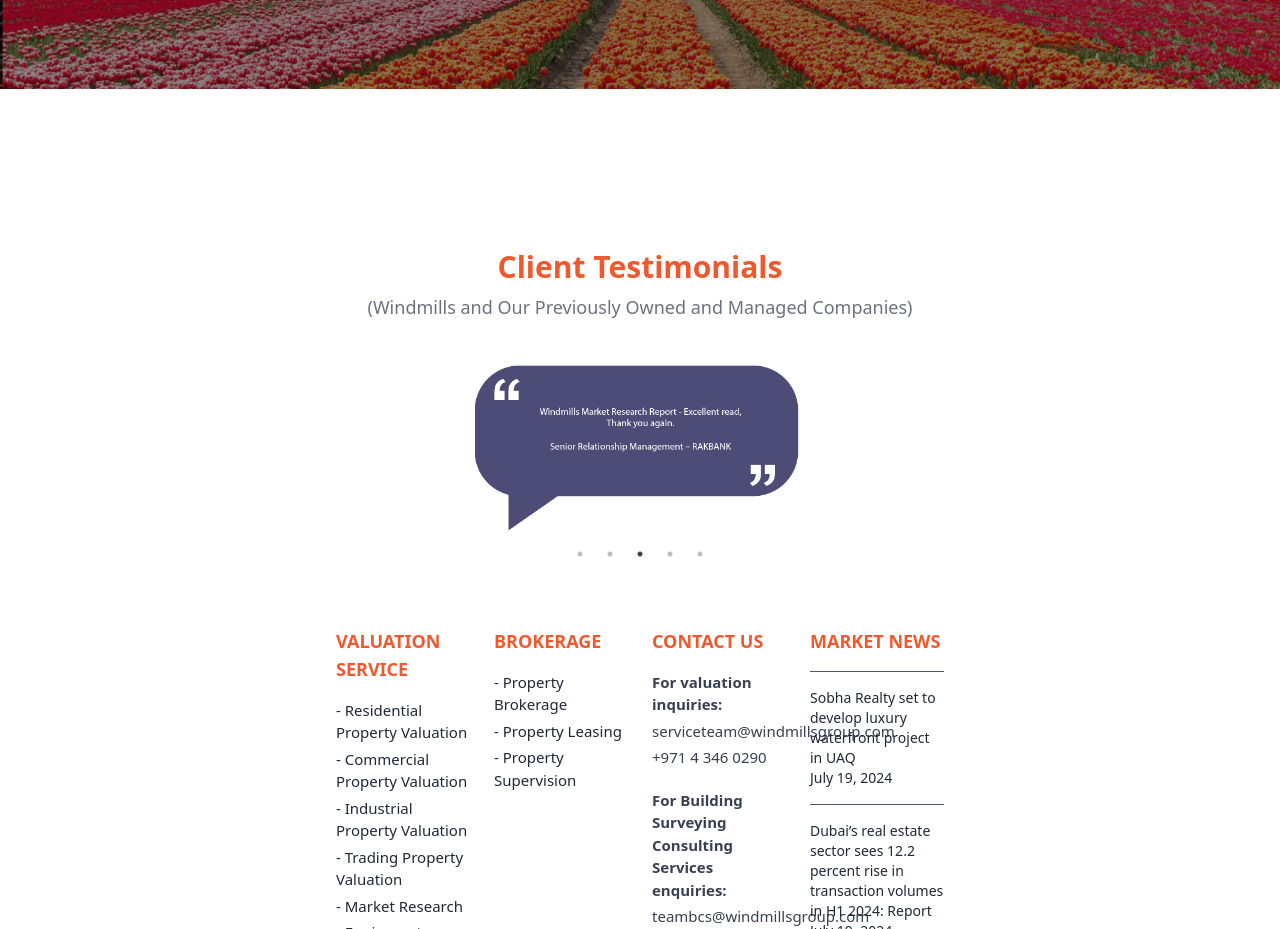
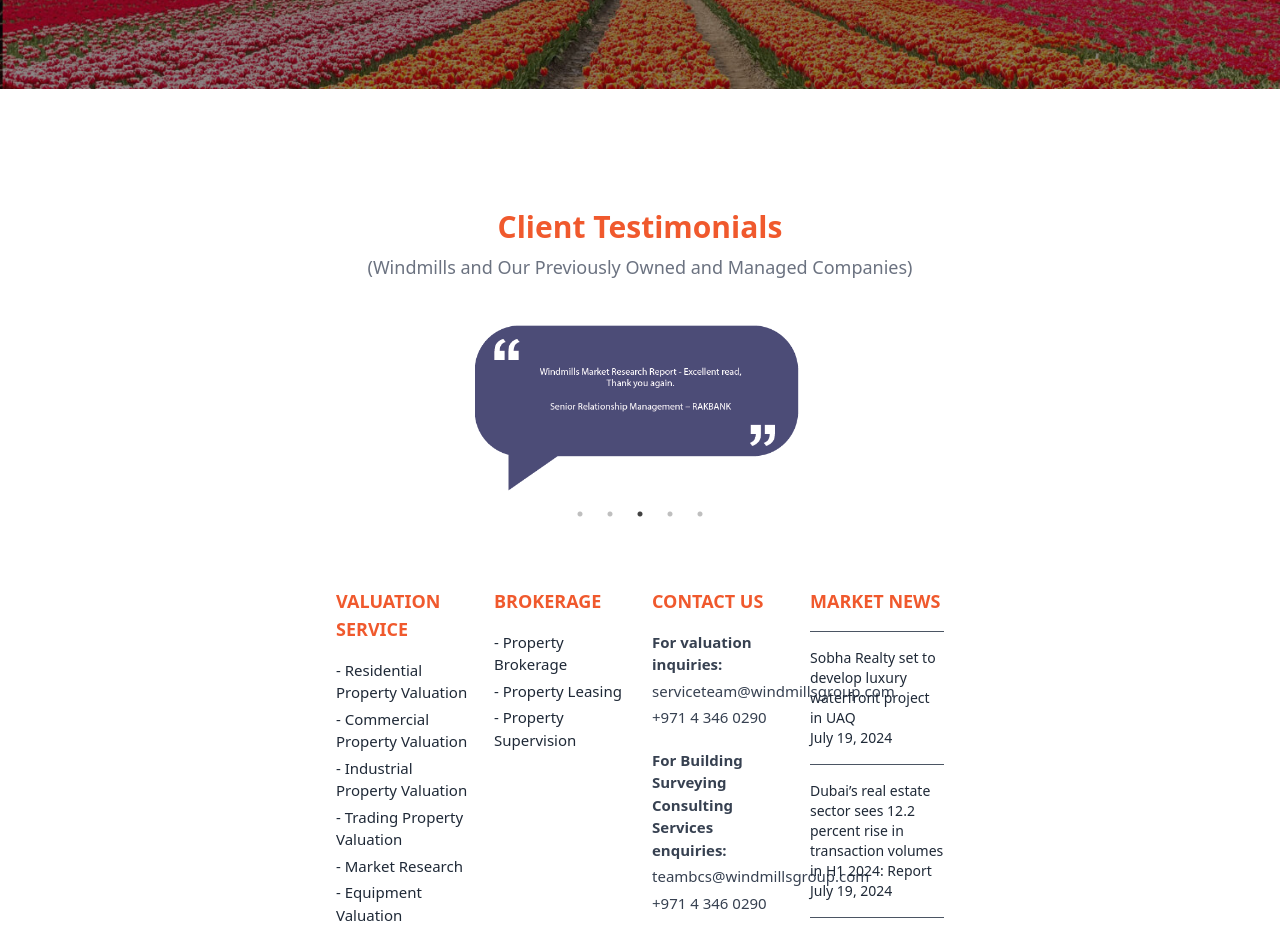
Before and after one commit to johnsonepo/windmills-home, a React (Vite) app: page / in a window 1280 px wide. Shown: the part 6000-6929 px from the top of the page. Built offline with nearby package versions, Linux system fonts and the light colour scheme.

Commit message:
Update Home.jsx

```diff
--- a/src/pages/Home.jsx
+++ b/src/pages/Home.jsx
@@ -69,7 +69,7 @@ const Home = () => {
                 <div className="w-full mb-10">
                     <MajorClients />
                 </div>
-                <div className = "mb-12 mt-20 px-3 md:px-6 lg:px-[320px]">
+                <div className = "mb-12 mt-10 px-3 md:px-6 lg:px-[320px]">
                     <TestimonialSlider />
                 </div>
                 <div className = "mb-12 px-3 md:px-6 lg:px-[320px]">
```
